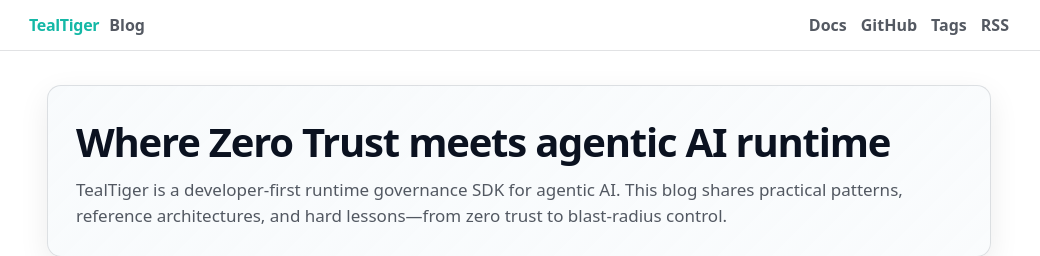
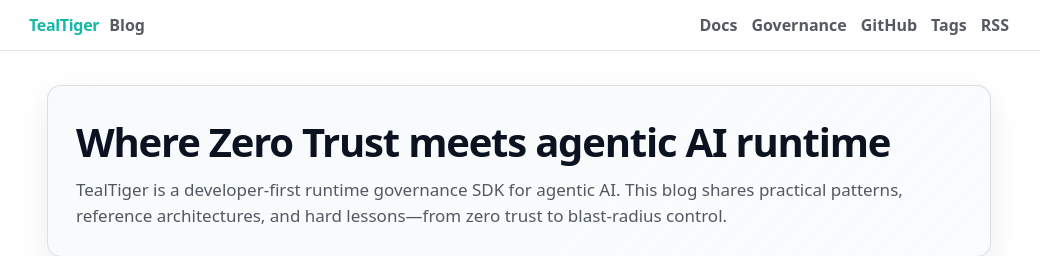
Before and after one commit to agentguard-ai/TealTiger-Blogs, a Jekyll site: the page built from index.md, in a window 1280 px wide. Shown: the top 256 px of the page, without its empty margins (121-1161 px from the left). Built offline with Jekyll 4.4.1, drawn with Linux system fonts in a browser that asks for light colours.

Commit message:
Update _config.yml

```diff
--- a/_config.yml
+++ b/_config.yml
@@ -23,6 +23,8 @@
 nav:
   - title: Docs
     url: https://docs.tealtiger.ai
+  - title: Governance
+    url: /governance/
   - title: GitHub
     url: https://github.com/nagasatish007
   - title: Tags
```
